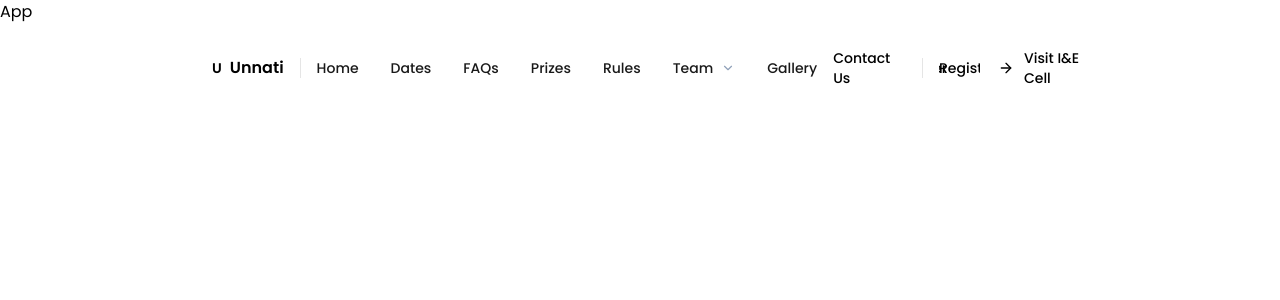
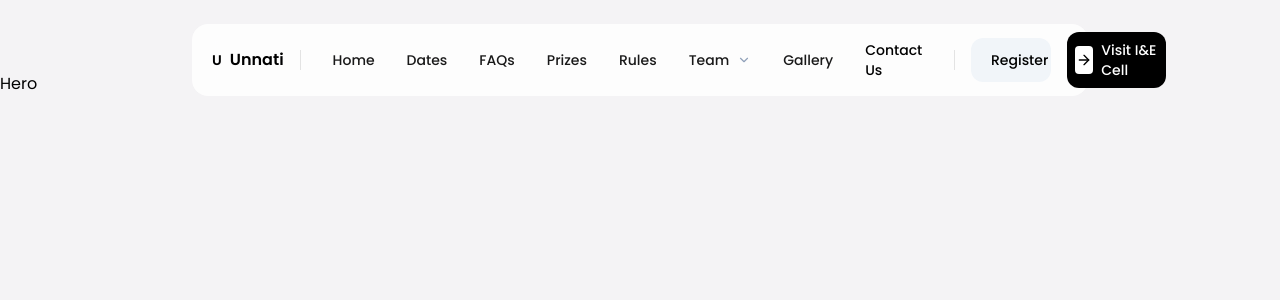
Before and after one commit to Varchasv-pixel/Unnati5, a React (Vite) app: page / in a window 1280 px wide. Shown: the top 300 px of the page. Built offline with nearby package versions, Linux system fonts and the light colour scheme.

Commit message:
navbar issue fixed
Signed-off-by: ArunKushhhh <arunkushwaha_230604@aitpune.edu.in>

```diff
--- a/src/App.jsx
+++ b/src/App.jsx
@@ -1,7 +1,12 @@
 import React from "react";
+import Hero from "./pages/Hero";
 
 const App = () => {
-  return <div>App</div>;
+  return (
+    <div>
+      <Hero />
+    </div>
+  );
 };
 
 export default App;
--- a/src/components/Navbar.jsx
+++ b/src/components/Navbar.jsx
@@ -38,39 +38,45 @@ const navItems = [
 
 const Navbar = () => {
   return (
-    <header className="w-[70%] mx-[15%] flex justify-between items-center px-1 py-1 bg-white/80 shadow-none hover:shadow-xl transition-all duration-200 rounded-2xl fixed top-8 z-50 text-sm backdrop-blur-md">
+    <header className="w-full lg:w-[70%] md:mx-[15%] flex justify-between items-center px-6 lg:px-1 py-1 bg-white/80 shadow-none hover:shadow-xl transition-all duration-200 rounded-2xl sticky top-8 z-50 text-sm backdrop-blur-md">
       <div className="flex justify-center items-center gap-4">
         <Logo />
         <div className="h-5 w-[1px] bg-black/10"></div>
-        <nav className="flex font-medium gap-8 items-center justify-center text-sm text-black/90">
+        <nav className="hidden lg:flex font-medium gap-0 items-center justify-center text-sm text-black/90">
           {navItems.map((item) => (
             <div
-              className="flex items-center gap-2 cursor-pointer"
+              className="flex items-center gap-2 cursor-pointer hover:bg-slate-100 px-4 py-3 rounded-md transition-all duration-300 group"
               key={item.id}
             >
               {item.name}
 
               {item.chevron && (
-                <ChevronDown className="text-slate-400" size={14} />
+                <ChevronDown className="text-slate-400 group-hover:rotate-180 transition-all duration-300" size={14} />
               )}
             </div>
           ))}
         </nav>
       </div>
       <div className="flex items-center justify-center gap-4">
-        <div className="bg-none hover:bg-slate-100 px-4 py-3 rounded-md transition-all duration-300 cursor-pointer font-medium">
+        <div className="hidden md:flex bg-none hover:bg-slate-100 px-4 py-3 rounded-md transition-all duration-300 cursor-pointer font-medium">
           Contact Us
         </div>
         <div className="h-5 w-[1px] bg-black/10"></div>
-        <Button label={"Register"} btnbg={"slate-100"} to={""} px={5} py={3} />
+        <Button
+          label={"Register"}
+          btnbg={"bg-slate-100"}
+          to={""}
+          px={"px-5"}
+          py={"py-3"}
+        />
         <Button
           label={"Visit I&E Cell"}
           showChevron={true}
-          btnbg={"black"}
-          textColor="white"
+          btnbg={"bg-black"}
+          textColor={"text-white"}
           to={"https://www.aitecell.in/"}
-          px={2}
-          py={2}
+          px={"px-2"}
+          py={"py-2"}
         />
       </div>
     </header>
--- a/src/index.css
+++ b/src/index.css
@@ -3,4 +3,5 @@
 
 body{
     font-family: "Poppins", sans-serif;
+    background-color: #f4f3f5;
 }
--- /dev/null
+++ b/src/pages/Hero.jsx
@@ -0,0 +1,7 @@
+import React from "react";
+
+const Hero = () => {
+  return <div>Hero</div>;
+};
+
+export default Hero;
--- a/src/ui/Button.jsx
+++ b/src/ui/Button.jsx
@@ -4,7 +4,7 @@ const Button = ({
   label,
   showChevron = false,
   btnbg,
-  textColor = "black",
+  textColor = "text-black",
   to,
   px,
   py,
@@ -13,7 +13,7 @@ const Button = ({
     <a
       href={`${to}`}
       target="_blank"
-      className={`relative overflow-hidden bg-${btnbg}  font-medium py-${py}  px-${px} rounded-xl transition-colors duration-200 group`}
+      className={`relative overflow-hidden ${btnbg} font-medium ${py} ${px} rounded-xl transition-colors duration-200 group`}
     >
       <span className=" transition-transform duration-200 ease-in-out group-hover:translate-x-[200%] flex items-center gap-2">
         {showChevron && (
@@ -21,11 +21,11 @@ const Button = ({
             <ArrowRight size={16} />
           </div>
         )}
-        <div className={`text-${textColor}`}>{label}</div>
+        <div className={`${textColor}`}>{label}</div>
       </span>
 
       <span className="absolute inset-0 flex items-center justify-center transition-transform duration-200 ease-in-out -translate-x-full group-hover:translate-x-0 gap-2">
-        <div className={`text-${textColor}`}>{label}</div>
+        <div className={`${textColor}`}>{label}</div>
 
         {showChevron && (
           <div className="bg-white w-7 h-7 flex justify-center items-center rounded-sm">
```
Also changed, not shown: public/bgImage.webp (renamed from public/l@3000x2259@1x.611c287a.webp).
